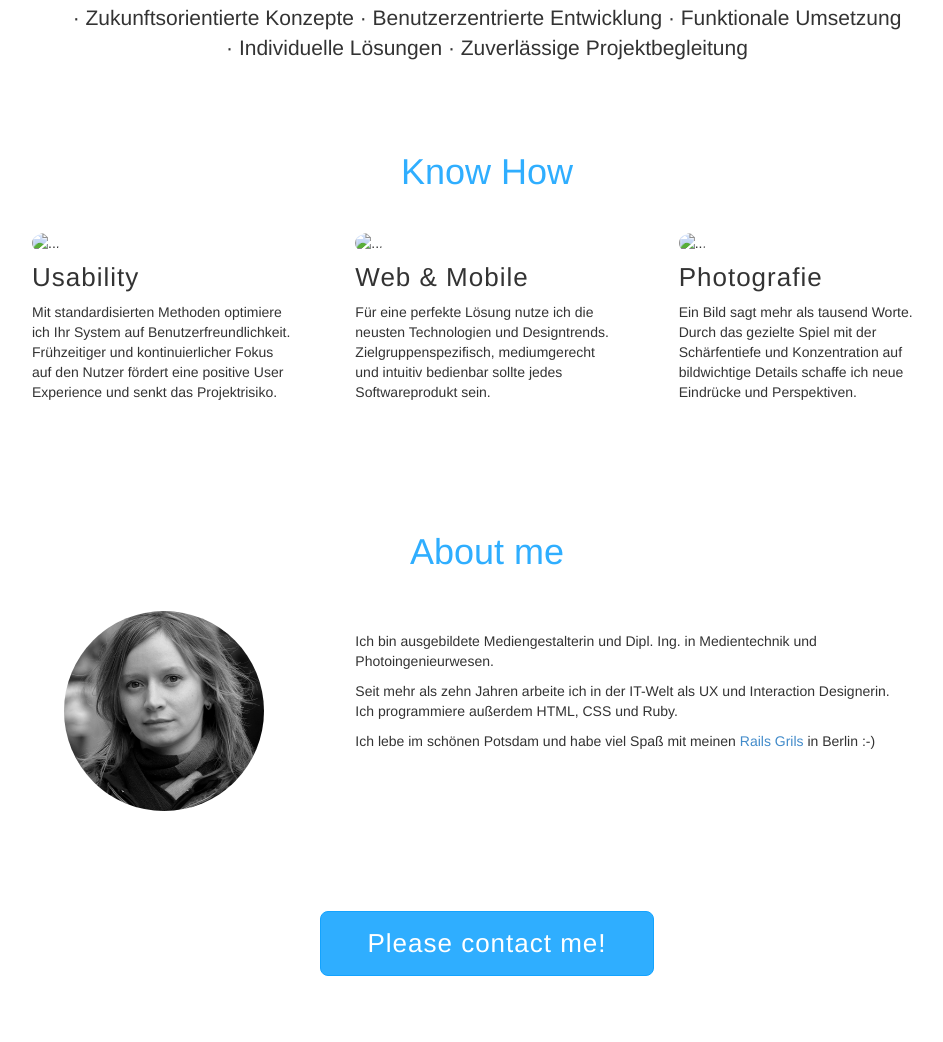
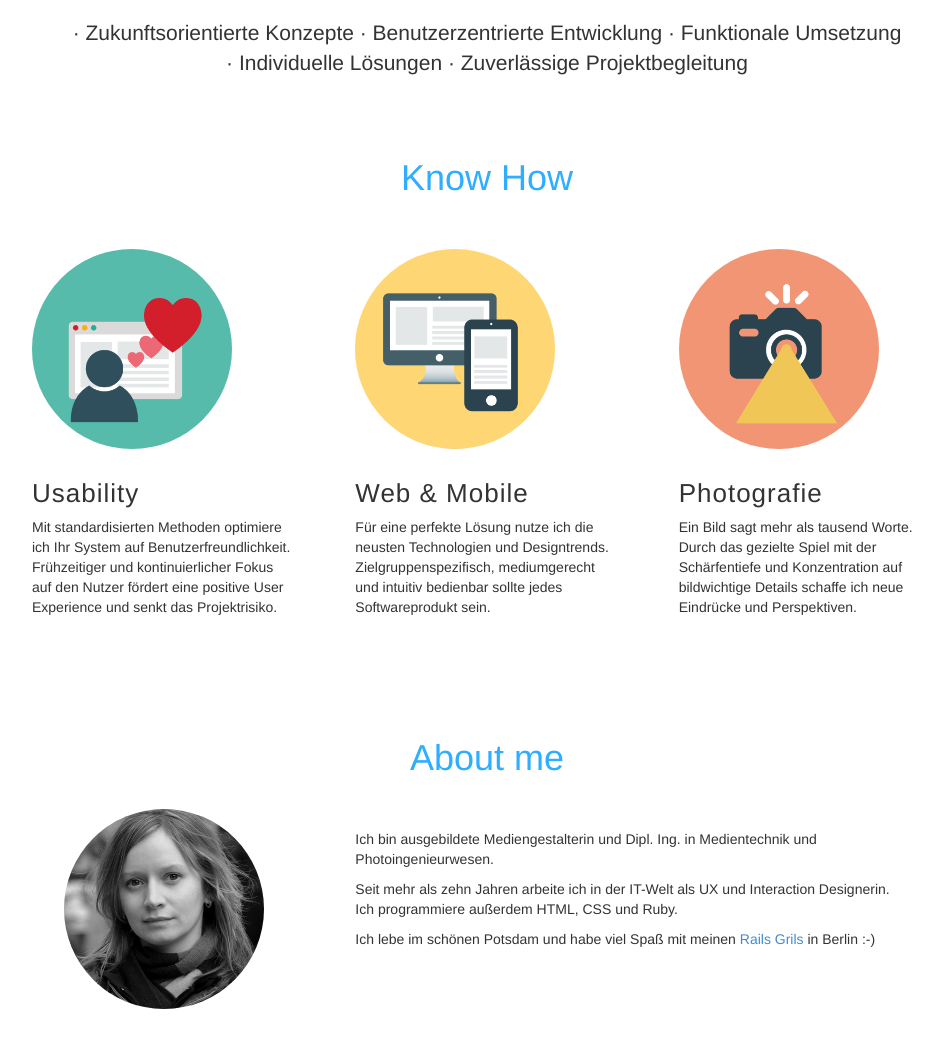
Before and after one commit to somamo/somamo.github.io, a website: page index.html in a window 1280 px wide. Shown: the part 739-1781 px from the top of the page, without its empty margins (153-1096 px from the left). Drawn offline with nearby package versions, Linux system fonts and the light colour scheme.

Commit message:
design changes

```diff
--- a/assets/css/styles.css
+++ b/assets/css/styles.css
@@ -64,6 +64,7 @@ body {
   display: block;
   margin-left: auto;
   margin-right: auto;
+  margin-bottom: 15px;
 }
 
 .start_img2 {
@@ -85,6 +86,7 @@ h3 {
   color: #2faeff;
   font-size: 36px;
   margin-top: 90px;
+  line-height: 0.6em;
 }
 h4 {
   font-size: 26px;
@@ -137,3 +139,12 @@ border-color: #13A3FF;
   margin-left: auto;
   margin-right: auto;
 }
+
+.img-knowhow {
+  width: 200px;
+  margin: 20px 0;
+}
+
+.aboutme {
+  margin-top: 20px;
+}
--- a/index.html
+++ b/index.html
@@ -54,17 +54,17 @@
 <h3 id="KnowHow">Know How</h3>
 <div class="row">
   <div class="col-md-4">
-    <img src="..." alt="..." class="img-circle">
+    <img src="/assets/img/usability.png" alt="Happy User" class="img-circle img-knowhow">
     <h4>Usability</h4>
     <p>Mit standardisierten Methoden optimiere ich Ihr System auf Benutzerfreundlichkeit. Frühzeitiger und kontinuierlicher Fokus auf den Nutzer fördert eine positive User Experience und senkt das Projektrisiko.</p>
   </div>
   <div class="col-md-4">
-    <img src="..." alt="..." class="img-circle">
+    <img src="/assets/img/web_mobile.png" alt="Monitor, Smartphone" class="img-circle img-knowhow">
     <h4>Web & Mobile</h4>
     <p>Für eine perfekte Lösung nutze ich die neusten Technologien und Designtrends. Zielgruppenspezifisch, mediumgerecht und intuitiv bedienbar sollte jedes Softwareprodukt sein.</p>
   </div>
   <div class="col-md-4">
-    <img src="..." alt="..." class="img-circle">
+    <img src="/assets/img/photografie.png" alt="Camera" class="img-circle img-knowhow">
     <h4>Photografie</h4>
     <p>Ein Bild sagt mehr als tausend Worte. Durch das gezielte Spiel mit der Schärfentiefe und Konzentration auf bildwichtige Details schaffe ich neue Eindrücke und Perspektiven.</p>
   </div>
@@ -73,7 +73,7 @@
 <h3 id="AboutMe">About me</h3>
 <div class="row">
   <div class="col-md-4"><img src="/assets/img/Katharina_Ehrhardt.png" alt="Katharina Ehrhardt" class="img-circle img-profil"></div>
-  <div class="col-md-8"><br><p>Ich bin ausgebildete Mediengestalterin und Dipl. Ing. in Medientechnik und Photoingenieurwesen.</p>
+  <div class="col-md-8"><p class="aboutme">Ich bin ausgebildete Mediengestalterin und Dipl. Ing. in Medientechnik und Photoingenieurwesen.</p>
   <p>Seit mehr als zehn Jahren arbeite ich in der IT-Welt als UX und Interaction Designerin. <br>Ich programmiere außerdem HTML, CSS und Ruby.</p>
   <p>Ich lebe im schönen Potsdam und habe viel Spaß mit meinen <a href="http://railsgirlsberlin.de/">Rails Grils</a> in Berlin :-)</p></div>
 </div>
```
Also changed, not shown: assets/img/photografie.png (added), assets/img/usability.png (added), assets/img/web_mobile.png (added).
